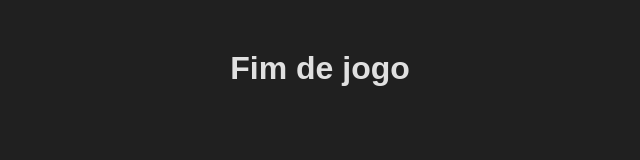
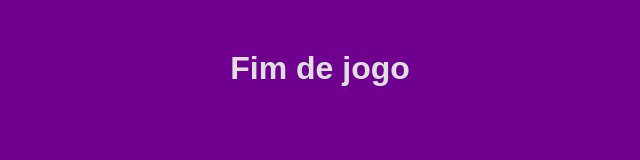
Before and after one commit to michaelvianas/ChromeDinosaurGame, a plain HTML site: page index.html in a window 1280 px wide. Shown: the whole page, without its empty margins (320-960 px from the left). Drawn offline with Linux system fonts and the light colour scheme; files whose address does not match are found by name.

Commit message:
Changing background color

```diff
--- a/style.css
+++ b/style.css
@@ -1,5 +1,5 @@
 body{
-    background: #202020;
+    background: #700090;
 }
 
 .dino{
```
Also changed, not shown: index.html (+1 -3 lines).
